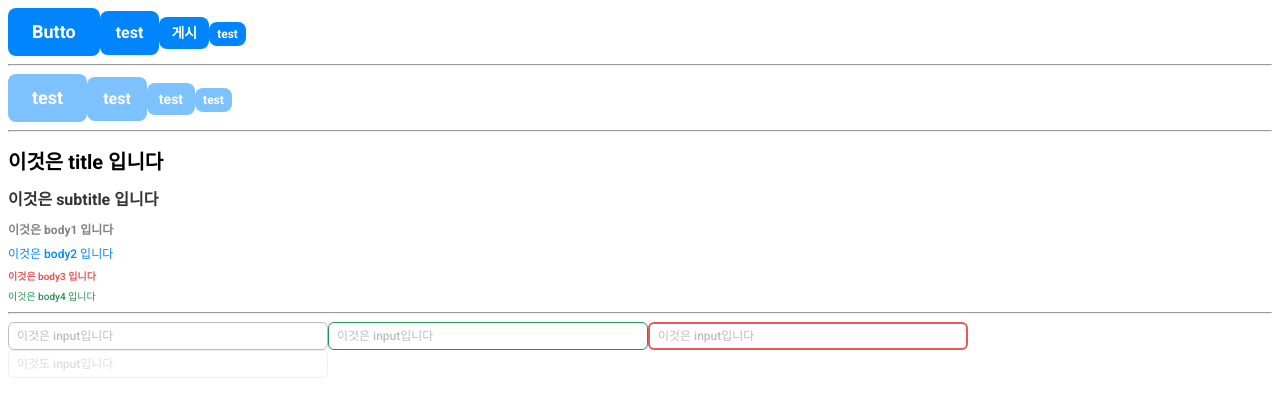
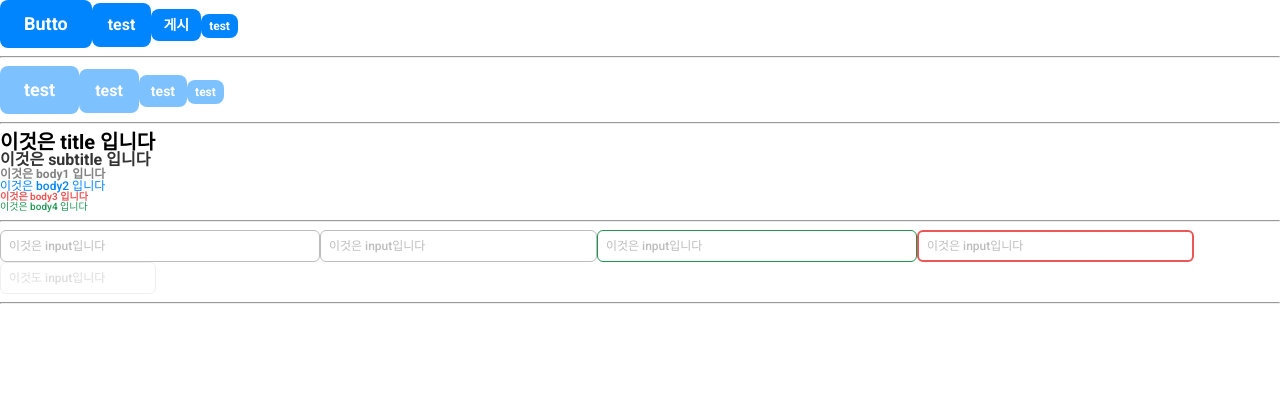
Before and after one commit to hautest/sns-frontend, a React (Create React App) app: page / in a window 1280 px wide. Shown: the top 412 px of the page. Built offline with nearby package versions, Linux system fonts and the light colour scheme.

Commit message:
refactor: input-component

```diff
--- a/src/App.js
+++ b/src/App.js
@@ -48,10 +48,12 @@ function App() {
           이것은 body4 입니다
         </Typography>
         <hr />
-        <Input placeholder="이것은 input입니다" />
-        <Input placeholder="이것은 input입니다" state="success" />
-        <Input placeholder="이것은 input입니다" required />
+        <Input placeholder="이것은 input입니다" size="lg" />
+        <Input placeholder="이것은 input입니다" size="sm" />
+        <Input placeholder="이것은 input입니다" size="lg" state="success" />
+        <Input placeholder="이것은 input입니다" size="sm" state="false" />
         <Input placeholder="이것도 input입니다" disabled />
+        <hr />
       </ThemeProvider>
     </>
   );
--- a/src/components/Input.js
+++ /dev/null
@@ -1,29 +0,0 @@
-import styled from "styled-components";
-
-export const Input = styled.input`
-  width: 320px;
-  height: 28px;
-  border: 1px solid
-    ${({ state, theme }) =>
-      state === "success" ? theme.colors.success : theme.colors.gray4};
-  box-sizing: border-box;
-  border-radius: 6px;
-  background: ${({ theme }) => theme.colors.white};
-  font-weight: 400;
-  font-size: 12px;
-  line-height: 100%;
-  padding: ${({ theme }) => theme.spacing.second};
-  ::placeholder {
-    color: ${({ theme }) => theme.colors.gray4};
-  }
-  :focus {
-    border: 2px solid ${({ theme }) => theme.colors.primary};
-  }
-  :invalid {
-    border: 2px solid ${({ theme }) => theme.colors.warn};
-  }
-  :disabled {
-    opacity: 0.5;
-    border: 1px solid ${({ theme }) => theme.colors.gray5};
-  }
-`;
--- /dev/null
+++ b/src/components/Input/constants.js
@@ -0,0 +1,21 @@
+import { css } from "styled-components";
+
+export const inputSize = {
+  lg: css`
+    width: 320px;
+    height: 32px;
+  `,
+  sm: css`
+    width: 277px;
+    height: 32px;
+  `,
+};
+
+export const inputState = {
+  success: css`
+    border: 1px solid ${({ theme }) => theme.colors.success};
+  `,
+  false: css`
+    border: 2px solid ${({ theme }) => theme.colors.warn};
+  `,
+};
--- /dev/null
+++ b/src/components/Input/index.js
@@ -0,0 +1,22 @@
+import styled, { css } from "styled-components";
+import { inputSize, inputState } from "./constants";
+
+export const Input = styled.input`
+  ${({ theme: { colors } }) => css`
+    border: 1px solid ${colors.gray4};
+    background: ${colors.white};
+    ::placeholder {
+      color: ${colors.gray4};
+    }
+    :focus {
+      border: 2px solid ${colors.primary};
+    }
+    :disabled {
+      opacity: 0.5;
+      border: 1px solid ${colors.gray5};
+    }
+  `}
+  ${({ state }) => inputState[state]};
+  ${({ size }) => inputSize[size]};
+  padding: ${({ theme }) => theme.spacing.sm};
+`;
--- a/src/styles/GlobalStyle.js
+++ b/src/styles/GlobalStyle.js
@@ -1,14 +1,16 @@
 import { createGlobalStyle } from "styled-components";
+import reset from "styled-reset";
 
 export const GlobalStyle = createGlobalStyle`
-  body {
+  ${reset}
+html * {
     font-family: 'Roboto';
   }
-
-  button {
-    font-family: 'Roboto';
-  }
-  input {
-    font-family: 'Roboto';
+input {
+    box-sizing: border-box;
+    border-radius: 6px;
+    font-weight: 400;
+    font-size: 12px;
+    line-height: 100%;
   }
 `;
--- a/src/styles/theme.js
+++ b/src/styles/theme.js
@@ -14,11 +14,11 @@ const colors = {
 };
 
 const spacing = {
-  first: "4px",
-  second: "8px",
-  third: "16px",
-  fourth: "32px",
-  fifth: "64px",
+  xs: "4px",
+  sm: "8px",
+  md: "16px",
+  lg: "32px",
+  xl: "64px",
 };
 
 export const theme = {
```
